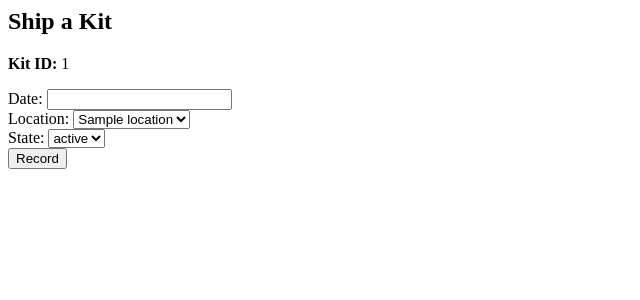
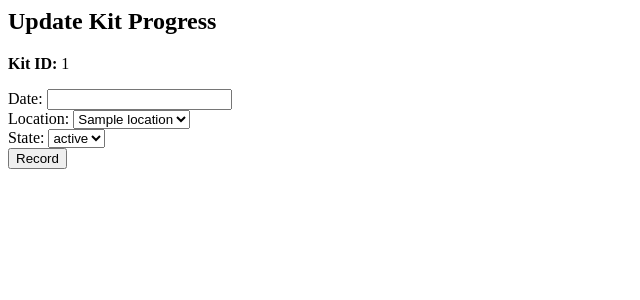
Before and after one commit to edenrox/RHoK3---KitTrack, a Django app: template webui/templates/kit-progress.html in a window 1280 px wide. Shown: the top 300 px of the page, without its empty margins (0-640 px from the left). Run offline with Django 3.2, Linux system fonts and the light colour scheme; the template is opened without the code that fills it: most values are stand-ins (such as "Sample title", 1, 10 or a date in 2020); data that the repository does not hold is empty; parts of the project's set-up code (start-up, migrations or seed data) failed here and were passed over.

Commit message:
moving the progress template

```diff
--- a/webui/templates/kit-progress.html
+++ b/webui/templates/kit-progress.html
@@ -1,5 +1,5 @@
-<h2>Ship a Kit</h2>
-<form>
+<h2>Update Kit Progress</h2>
+<form action="/kit/{{ kit_id }}/progress" method="post">{% csrf_token %}
  <p><b>Kit ID:</b> {{ kit_id }}</p>
  <div class="input text">
   <label>Date:</label>
```
